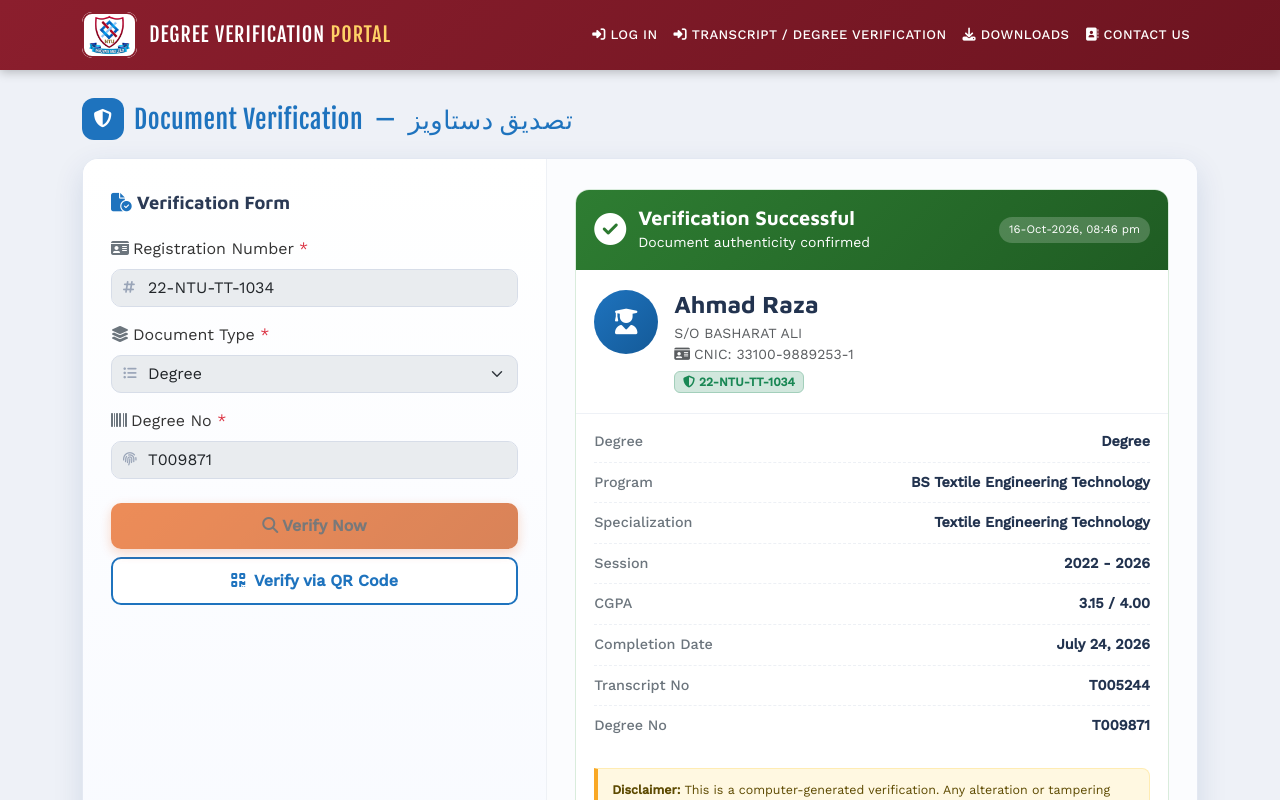
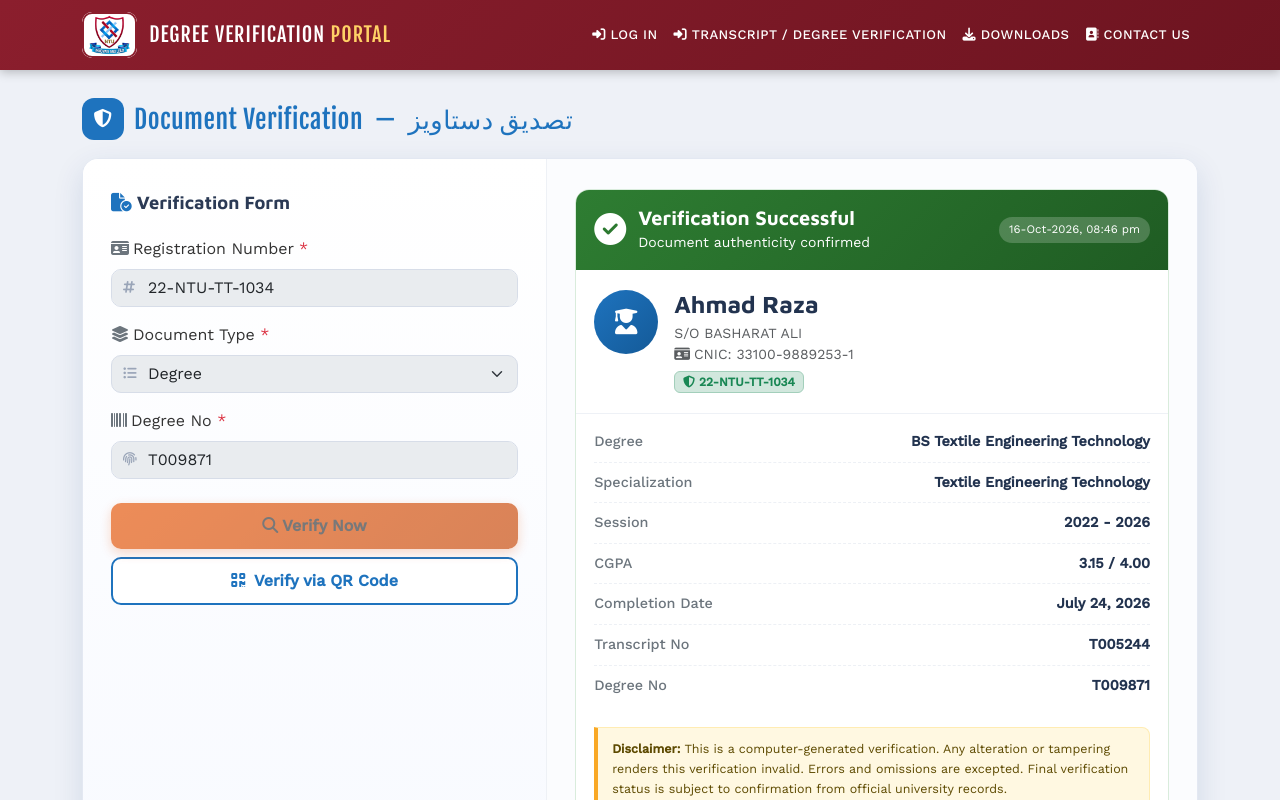
Before and after one commit to muhammadfaizanjamshaid02-prog/NTUVERIFICATION1122, a React (Vite) app: page / in a window 1280 px wide. Shown: the top 800 px of the page. Built offline with nearby package versions, Linux system fonts and the light colour scheme; what html5-qrcode would draw is missing.

Commit message:
Result card fields match live NTU portal (remove Program row, Degree shows program name)

```diff
--- a/src/components/ResultCard.jsx
+++ b/src/components/ResultCard.jsx
@@ -1,8 +1,7 @@
 import React from 'react';
 
 const FIELDS = [
-  ['Degree', 'degreeType'],
-  ['Program', 'program'],
+  ['Degree', 'program'],
   ['Specialization', 'specialization'],
   ['Session', 'session'],
   ['CGPA', 'cgpa'],
```
